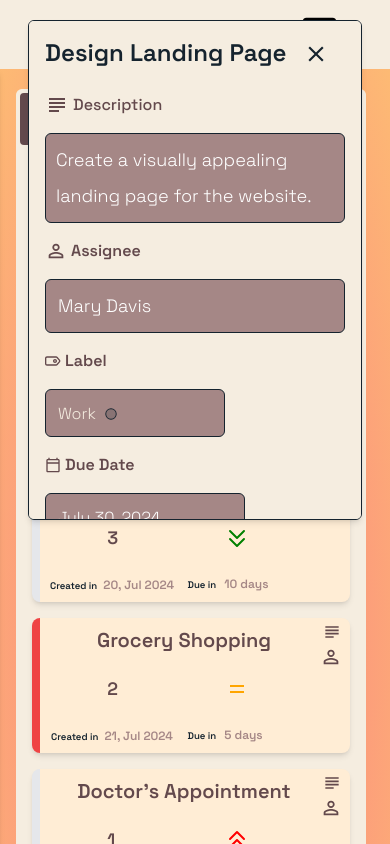
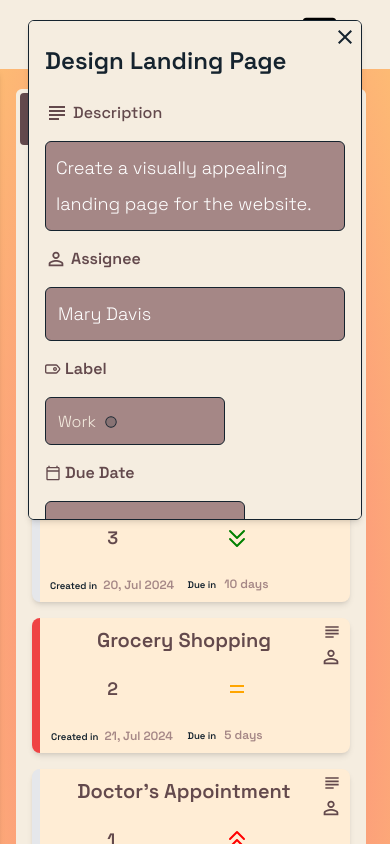
Before and after one commit to jrcopeti/react-kanban-board, a React (Vite) app: page /tasks in a window 390 px wide. Both pictures are taken after a click on the button 317 px from the left and 236 px from the top of the page. Shown: the top 844 px of the page. Built offline with nearby package versions, Linux system fonts and the light colour scheme.

Commit message:
mobile responsive

```diff
--- a/src/components/column/ColumnContainer.tsx
+++ b/src/components/column/ColumnContainer.tsx
@@ -107,7 +107,7 @@ function ColumnContainer() {
       style={style}
       {...attributes}
       {...listeners}
-      className="z-40 flex h-full max-h-full w-[350px] cursor-grab touch-none flex-col overflow-auto rounded-md bg-pallette-100 dark:bg-blue-100"
+      className="z-40 flex h-full max-h-full w-[350px] cursor-grab touch-manipulation flex-col overflow-auto rounded-md bg-pallette-100 dark:bg-blue-100"
     >
       <section className="flex h-[60px] items-center justify-between rounded-lg border-4 border-pallette-100 bg-pallette-500 p-3 text-xl font-semibold text-pallette-100 dark:border-blue-100 dark:bg-slate-700 dark:text-blue-100">
         <div className="flex gap-2">
--- a/src/components/kanban/KanbanBoard.tsx
+++ b/src/components/kanban/KanbanBoard.tsx
@@ -45,8 +45,8 @@ function KanbanBoard() {
         onDragOver={onDragOver}
         sensors={sensors}
       >
-        <div className="flex items-start gap-2">
-          <div className="flex gap-4">
+        <div className="flex items-start gap-2 lg:ml-0">
+          <div className="flex gap-10 lg:gap-4">
             <SortableContext items={columnsIds}>
               {columns.map((col) => (
                 <ColumnProvider
--- a/src/components/layout/Footer.tsx
+++ b/src/components/layout/Footer.tsx
@@ -1,6 +1,6 @@
 function Footer() {
   return (
-    <footer className="flex items-center justify-center py-4 text-pallette-600 dark:text-blue-100">
+    <footer className="flex items-center justify-center py-4 text-center text-pallette-600 dark:text-blue-100">
       <p className="text-center text-xl font-semibold text-pallette-100"></p>
       Created by José Copeti and Polina Yukhymenko
     </footer>
--- a/src/components/task/TaskCard.tsx
+++ b/src/components/task/TaskCard.tsx
@@ -134,7 +134,7 @@ function TaskCard() {
             side="right"
           >
             <div className="flex max-w-[500px] flex-col items-start gap-4">
-              <h2 className="mb-2 text-center text-2xl font-semibold">
+              <h2 className="my-2 text-center text-2xl font-semibold">
                 {task.title}
               </h2>
               {/* Description */}
@@ -152,8 +152,8 @@ function TaskCard() {
             <PopoverClose asChild>
               <button className=" ">
                 <MdClose
-                  className=" absolute right-8 top-5 opacity-100 hover:text-pallette-400 hover:opacity-65 dark:hover:text-slate-500"
-                  size={26}
+                  className="absolute text-2xl lg:text-4xl lg:translate-x-8 lg:-translate-y-2 -translate-x-3 -translate-y-3 opacity-100 hover:text-pallette-400 hover:opacity-65 dark:hover:text-slate-500"
+
                 />
               </button>
             </PopoverClose>
--- a/src/context/KanbanContext.tsx
+++ b/src/context/KanbanContext.tsx
@@ -318,12 +318,12 @@ function KanbanProvider({ children }: { children: React.ReactNode }) {
     }),
     useSensor(TouchSensor, {
       activationConstraint: {
-        distance: 50,
+        distance: 100,
       },
     }),
     useSensor(MouseSensor, {
       activationConstraint: {
-        distance: 50,
+        distance: 100,
       },
     }),
   );
```
